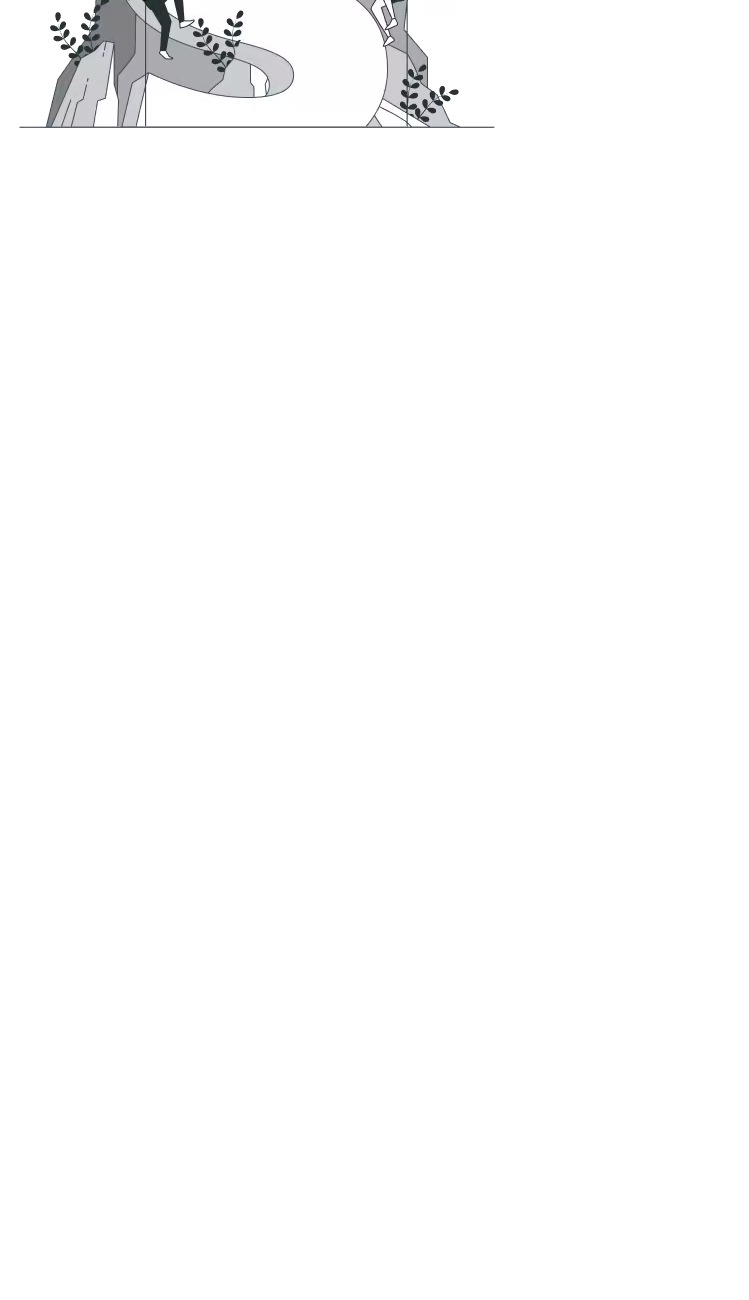
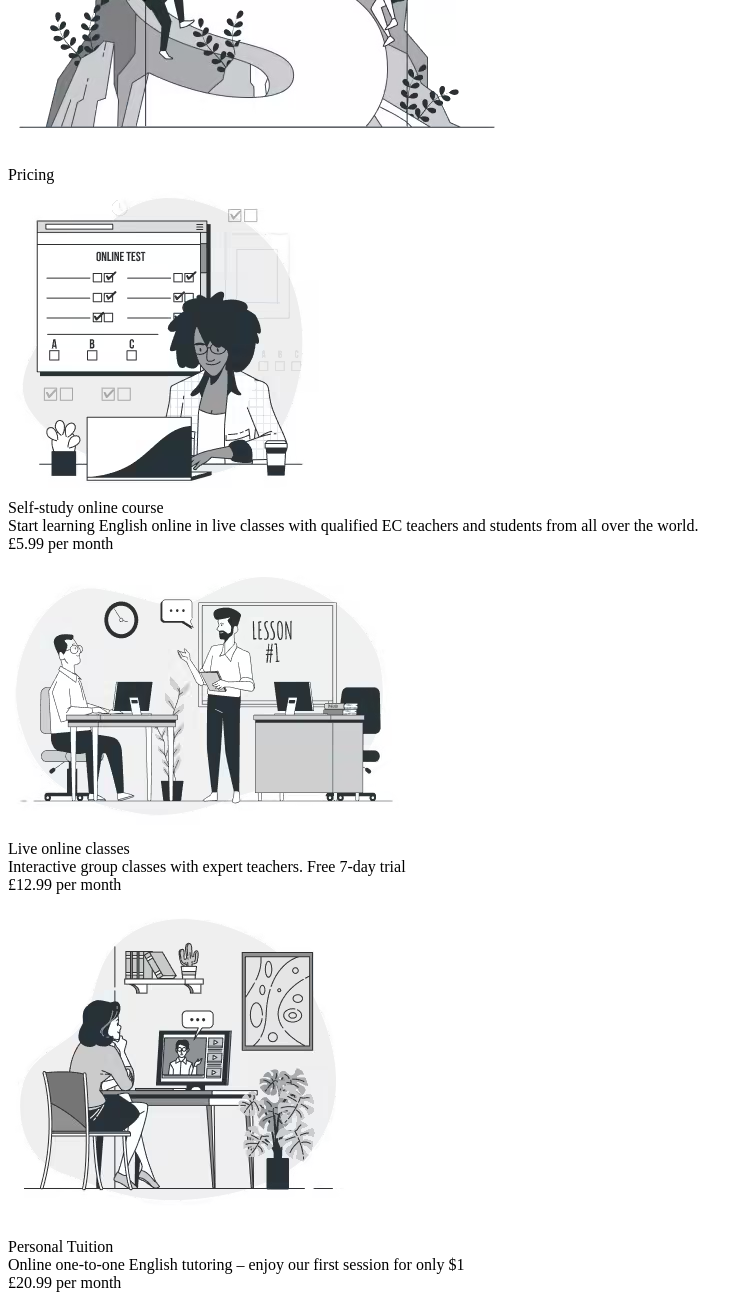
Before and after one commit to TurdaliyevJoraqozi/foreign-language, a plain HTML site: page index.html in a window 1280 px wide. Shown: the part 3056-4356 px from the top of the page, without its empty margins (0-749 px from the left). Before the commit the page ends 3230 px from the top, so only its background shows below. Drawn offline with Linux system fonts and the light colour scheme.

Commit message:
ended pricing section

```diff
--- a/index.html
+++ b/index.html
@@ -124,5 +124,42 @@
         <img src="./images/5.avif" alt="" />
       </div>
     </section>
+    <section class="pricing">
+      <div class="title">Pricing</div>
+      <div class="pricing__cards">
+        <div class="pricing__cards-1">
+          <div class="pricing-img">
+            <img src="./images/6.avif" alt="./images/6.avif" />
+          </div>
+          <div class="pricing-h3">Self-study online course</div>
+          <div class="pricing-p">
+            Start learning English online in live classes with qualified EC
+            teachers and students from all over the world.
+          </div>
+          <div class="pricing-cost">£5.99 <span> per month</span></div>
+        </div>
+        <div class="pricing__cards-2">
+          <div class="pricing-img">
+            <img src="./images/7.avif" alt="./images/7.avif" />
+          </div>
+          <div class="pricing-h3">Live online classes</div>
+          <div class="pricing-p">
+            Interactive group classes with expert teachers. Free 7-day trial
+          </div>
+          <div class="pricing-cost">£12.99 <span> per month</span></div>
+        </div>
+        <div class="pricing__cards-3">
+          <div class="pricing-img">
+            <img src="./images/8.avif" alt="./images/8.avif" />
+          </div>
+          <div class="pricing-h3">Personal Tuition</div>
+          <div class="pricing-p">
+            Online one-to-one English tutoring – enjoy our first session for
+            only $1
+          </div>
+          <div class="pricing-cost">£20.99 <span> per month</span></div>
+        </div>
+      </div>
+    </section>
   </body>
 </html>
```
